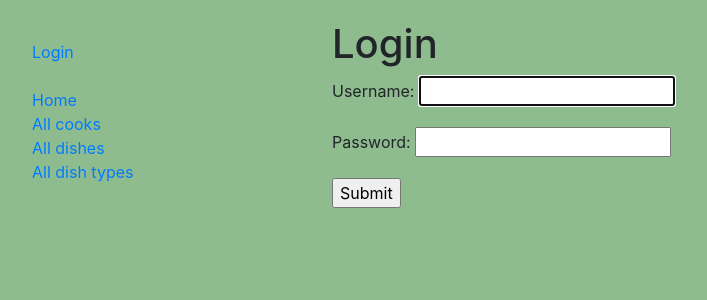
After one commit to Bogdanneww/restaurant-kitchen-service, a Django app: page /accounts/login/ in a window 1280 px wide. The commit adds this page. Shown: the top 300 px of the page, without its empty margins (3-710 px from the left). Run offline with Django 5.2, Linux system fonts and the light colour scheme.

Commit message:
Implement login and logout templates

```diff
--- a/restaurant_service/settings.py
+++ b/restaurant_service/settings.py
@@ -127,3 +127,5 @@ STATICFILES_DIRS = [
 DEFAULT_AUTO_FIELD = "django.db.models.BigAutoField"
 
 AUTH_USER_MODEL = "restaurant.Cook"
+
+LOGIN_REDIRECT_URL = "/restaurant/"
--- a/restaurant_service/urls.py
+++ b/restaurant_service/urls.py
@@ -21,5 +21,6 @@ from django.urls import path, include
 
 urlpatterns = [
     path("admin/", admin.site.urls),
-path("restaurant/", include("restaurant.urls", namespace="restaurant")),
+    path("restaurant/", include("restaurant.urls", namespace="restaurant")),
+    path("accounts/", include("django.contrib.auth.urls")),
 ]
--- a/templates/includes/sidebar.html
+++ b/templates/includes/sidebar.html
@@ -1,4 +1,23 @@
 <ul class="sidebar-nav">
+
+  {% if user.is_authenticated %}
+  	<li>
+      User: {{ user.username }}
+    </li>
+    <li>
+      <form method="post" action="{% url 'logout' %}" style="display: inline;">
+        {% csrf_token %}
+        <button type="submit" style="background: none; border: none; padding: 0; color: #007bff; cursor: pointer;">
+          Logout
+        </button>
+      </form>
+    </li>
+  {% else %}
+    <li>
+      <a href="{% url 'login' %}">Login</a>
+    </li>
+  {% endif %}
+  <br>
   <li>
     <a href="{% url 'restaurant:index' %}">Home</a>
   </li>
--- /dev/null
+++ b/templates/registration/logged_out.html
@@ -0,0 +1,6 @@
+{% extends "base.html" %}
+
+{% block content %}
+	<p>Logged out</p>
+  <a href="{% url 'login' %}">Click here to log in again</a>
+{% endblock %}
--- /dev/null
+++ b/templates/registration/login.html
@@ -0,0 +1,14 @@
+{% extends "base.html" %}
+
+{% block content %}
+	<h1>Login</h1>
+  {% if form.errors %}
+  	<p style="color: red;">Invalid credentials</p>
+  {% endif %}
+  <form action="{% url 'login' %}" method="post">
+    {% csrf_token %}
+    {{ form.as_p }}
+    <input type="submit" value="Submit">
+    <input type="hidden" name="next" value="{{ next }}">
+  </form>
+{% endblock %}
```
